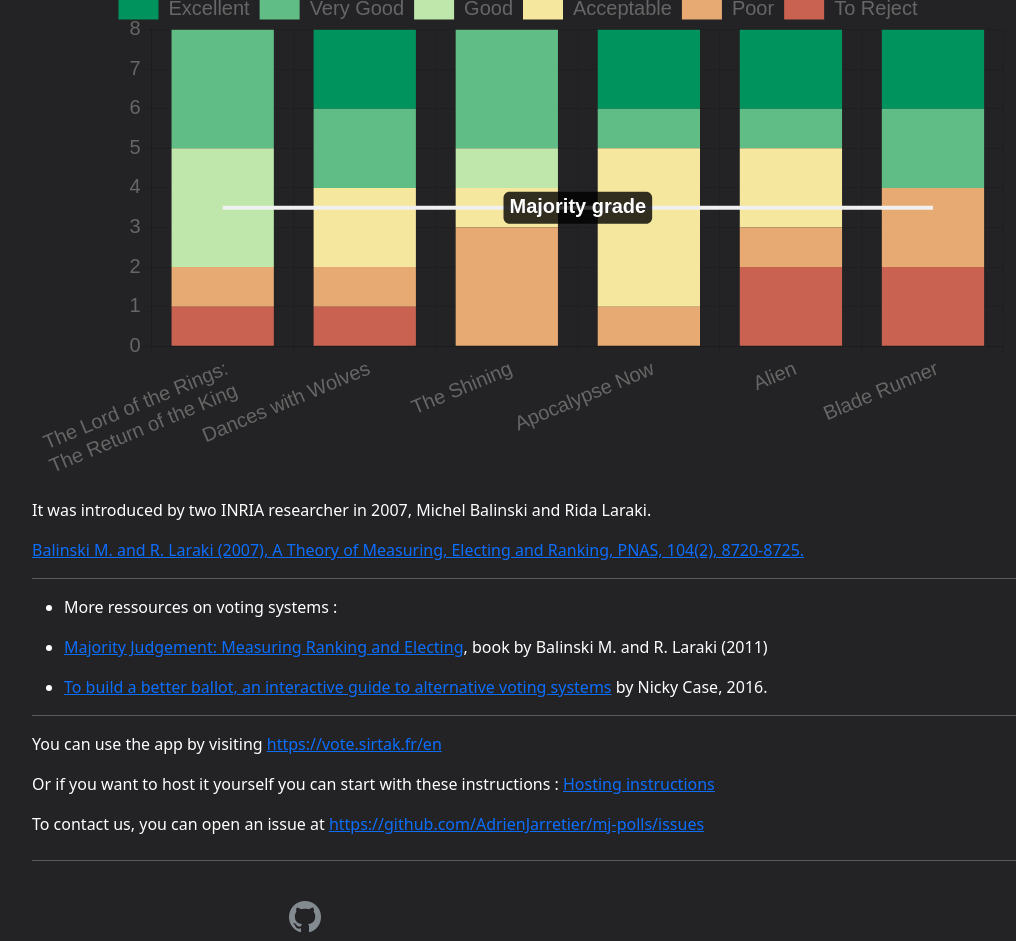
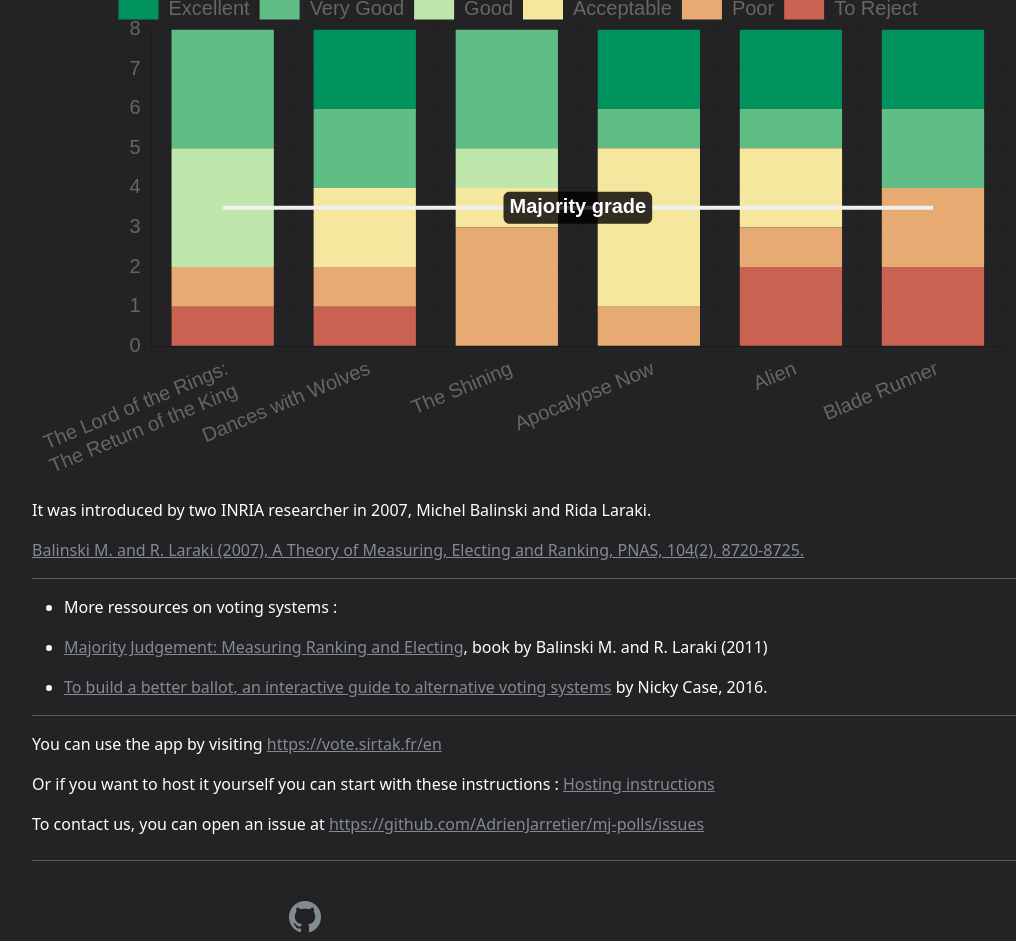
Before and after one commit to AdrienJarretier/mj-polls, a PHP site: template views/context.php in a window 1280 px wide. Shown: the part 1502-2443 px from the top of the page, without its empty margins (50-1066 px from the left). Run offline with PHP 8.4, Linux system fonts and the light colour scheme; the template is opened without the code that fills it, so the values that code supplies are empty; some libraries are stand-ins or nearby versions.

Commit message:
improved contrast in per-candidate plot, and changed links color in about page (creation of the about-page-content id)

```diff
--- a/static/public/javascripts/draw_global_results.js
+++ b/static/public/javascripts/draw_global_results.js
@@ -151,8 +151,6 @@ function draw_global_results(choices, localeMsgs, localeGrades) {
         }
     };
 
-    Chart.defaults.font.color = "#8a8a8a";
-
     // drawing the plot, finally
     var myChart = new Chart(
         document.getElementById('results_plot'),
--- a/static/public/stylesheets/style.css
+++ b/static/public/stylesheets/style.css
@@ -28,6 +28,14 @@ header img {
     min-height: 100px;
 }
 
+#about-page-content a {
+    color: #838b91
+}
+
+#about-page-content a:hover {
+    color: #babdb6
+}
+
 .popoverButton {
     background-color: #553d8a;
 }
@@ -52,6 +60,10 @@ header img {
 .link-secondary-lighter:hover {
     color: #babdb6
 }
+
+.btn-outline-secondary {
+    color: #838b91
+}
 @media (min-width:580px) {
     .sharePopover input {
         width: 540px;
--- a/views/context.php
+++ b/views/context.php
@@ -26,7 +26,7 @@
     }
 
     let htmledReadme = $(marked.parse(reorderedReadme));
-    let divContent = $('#content');
+    let divContent = $('#about-page-content');
     divContent.html(htmledReadme).find('h1').remove();
 
   });
@@ -45,7 +45,7 @@
 <?php include('partials/header.php') ?>
 
 <div class="row">
-  <div id="content" class="col">
+  <div id="about-page-content" class="col">
 
   </div>
 </div>
```
Also changed, not shown: static/public/javascripts/draw_candidate_results.js (+13 -2 lines).
